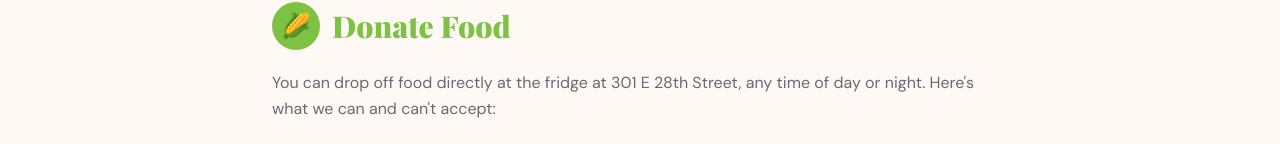
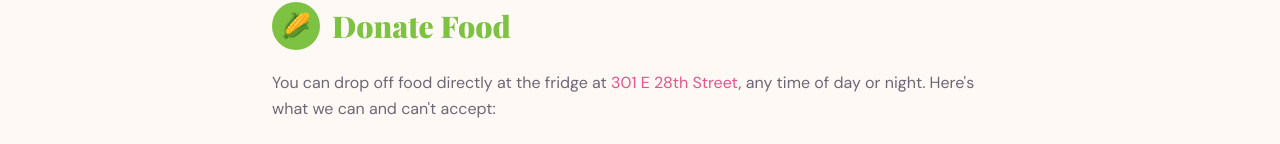
Before and after one commit to tylergleave/weberfridge, a SvelteKit app: page /get-involved in a window 1280 px wide. Shown: the part 350-494 px from the top of the page. Built offline with nearby package versions, Linux system fonts and the light colour scheme; a web font is replaced by a local one.

Commit message:
Address should link to google maps

```diff
--- a/src/lib/components/Footer.svelte
+++ b/src/lib/components/Footer.svelte
@@ -36,8 +36,10 @@
       <div>
         <h4 class="font-display text-lg font-bold text-[#7DC242] mb-4">Find Us</h4>
         <address class="not-italic text-sm text-gray-300 space-y-2">
-          <p>301 E 28th Street</p>
-          <p>Ogden, UT 84414</p>
+          <a href="https://maps.app.goo.gl/SXxf1E9HAqBzCUpAA" target="_blank" rel="noopener noreferrer" class="hover:text-white transition-colors">
+            <p>301 E 28th Street</p>
+            <p>Ogden, UT 84414</p>
+          </a>
         </address>
         <div class="mt-4 flex gap-3">
           <a
--- a/src/routes/+page.svelte
+++ b/src/routes/+page.svelte
@@ -21,7 +21,7 @@
         Free Food. No Stigma.
       </p>
       <p class="text-base text-[#2D2A3E]/70 max-w-md mb-8 leading-relaxed">
-        A community fridge at 301 E 28th Street, Ogden UT — stocked and maintained by neighbors, for neighbors. Take what you need, leave what you can.
+        A community fridge at <a href="https://maps.app.goo.gl/SXxf1E9HAqBzCUpAA" target="_blank" rel="noopener noreferrer" class="text-[#E8538A] hover:underline">301 E 28th Street, Ogden UT</a> — stocked and maintained by neighbors, for neighbors. Take what you need, leave what you can.
       </p>
       <div class="flex flex-wrap gap-3 justify-center md:justify-start">
         <a href="/get-involved" class="px-6 py-3 rounded-full bg-[#E8538A] text-white font-bold hover:bg-[#c93d72] transition-colors shadow-lg">
--- a/src/routes/about/+page.svelte
+++ b/src/routes/about/+page.svelte
@@ -102,7 +102,7 @@
       />
     </div>
     <div class="bg-[#2D2A3E] rounded-3xl p-8 text-white text-center">
-      <p class="text-gray-300 mb-1">301 E 28th Street, Ogden, UT 84414</p>
+      <a href="https://maps.app.goo.gl/SXxf1E9HAqBzCUpAA" target="_blank" rel="noopener noreferrer" class="text-gray-300 hover:text-white transition-colors mb-1 inline-block">301 E 28th Street, Ogden, UT 84414</a>
       <p class="text-sm text-gray-400">Open 24/7 — no need to knock</p>
     </div>
   </div>
--- a/src/routes/events/+page.svelte
+++ b/src/routes/events/+page.svelte
@@ -40,7 +40,7 @@
       <span class="inline-block px-3 py-0.5 rounded-full text-xs font-semibold bg-[#7DC242]/10 text-[#5A9A2A] mb-3">Recurring · Every Sunday</span>
       <h3 class="font-display text-2xl font-black text-[#2D2A3E] mb-1">Community Breakfast</h3>
       <p class="text-sm text-[#2D2A3E]/60 mb-1">📅 Every Sunday &nbsp;·&nbsp; ⏰ 10:00 AM – 12:00 PM</p>
-      <p class="text-sm text-[#2D2A3E]/60 mb-4">📍 301 E 28th Street, Ogden UT</p>
+      <p class="text-sm text-[#2D2A3E]/60 mb-4">📍 <a href="https://maps.app.goo.gl/SXxf1E9HAqBzCUpAA" target="_blank" rel="noopener noreferrer" class="hover:text-[#E8538A] transition-colors">301 E 28th Street, Ogden UT</a></p>
       <p class="text-sm text-[#2D2A3E]/70 leading-relaxed">Join us every Sunday morning for a free community breakfast. No sign-up, no requirements — just show up and eat. A warm meal and good company, every week.</p>
     </div>
   </div>
--- a/src/routes/get-involved/+page.svelte
+++ b/src/routes/get-involved/+page.svelte
@@ -18,7 +18,7 @@
       <h2 class="font-display text-3xl font-black text-[#7DC242]">Donate Food</h2>
     </div>
     <p class="text-[#2D2A3E]/70 leading-relaxed mb-6">
-      You can drop off food directly at the fridge at 301 E 28th Street, any time of day or night. Here's what we can and can't accept:
+      You can drop off food directly at the fridge at <a href="https://maps.app.goo.gl/SXxf1E9HAqBzCUpAA" target="_blank" rel="noopener noreferrer" class="text-[#E8538A] hover:underline">301 E 28th Street</a>, any time of day or night. Here's what we can and can't accept:
     </p>
     <div class="grid grid-cols-1 sm:grid-cols-2 gap-5">
       <div class="bg-[#EEF8E4] rounded-2xl p-6 border border-[#7DC242]/20">
@@ -141,6 +141,6 @@
     <p class="font-display text-3xl font-black text-white mb-2">
       Thank you for showing up <span class="text-[#E8538A]">for each other.</span>
     </p>
-    <p class="text-gray-400 text-sm mt-3">Weber Fridge · 301 E 28th Street, Ogden UT 84414</p>
+    <p class="text-gray-400 text-sm mt-3">Weber Fridge · <a href="https://maps.app.goo.gl/SXxf1E9HAqBzCUpAA" target="_blank" rel="noopener noreferrer" class="hover:text-gray-200 transition-colors">301 E 28th Street, Ogden UT 84414</a></p>
   </div>
 </section>
```
